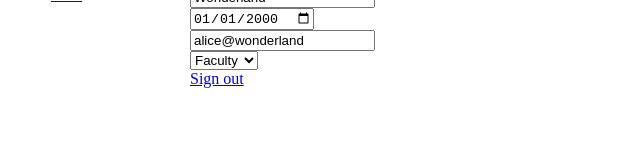
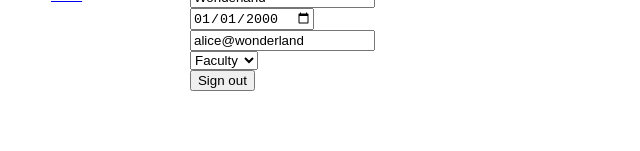
Before and after one commit to vitakh/kambaz-next-js, a Next.js app: page /Account/Profile in a window 1280 px wide. Shown: the part 149-300 px from the top of the page, without its empty margins (0-640 px from the left). Built offline with nearby package versions, Linux system fonts and the light colour scheme.

Commit message:
added section

```diff
--- a/app/(Kambaz)/Account/Profile/page.tsx
+++ b/app/(Kambaz)/Account/Profile/page.tsx
@@ -34,7 +34,7 @@ export default function Profile() {
         <option value="STUDENT">Student</option>
       </select>
       <br />
-      <Link href="Signin"> Sign out </Link>
+      <Link href="Signin"> <button>Sign out</button> </Link>
     </div>
   );
 }
--- a/app/Labs/page.tsx
+++ b/app/Labs/page.tsx
@@ -4,6 +4,7 @@ export default function Labs() {
    <div id="wd-labs">
      <h1>Labs</h1>
      <h2>Vita Khan</h2>
+     <h3>CS5610 Section 05</h3>
      <ul>
        <li>
          <Link href="/Labs/Lab1" id="wd-lab1-link">
```
